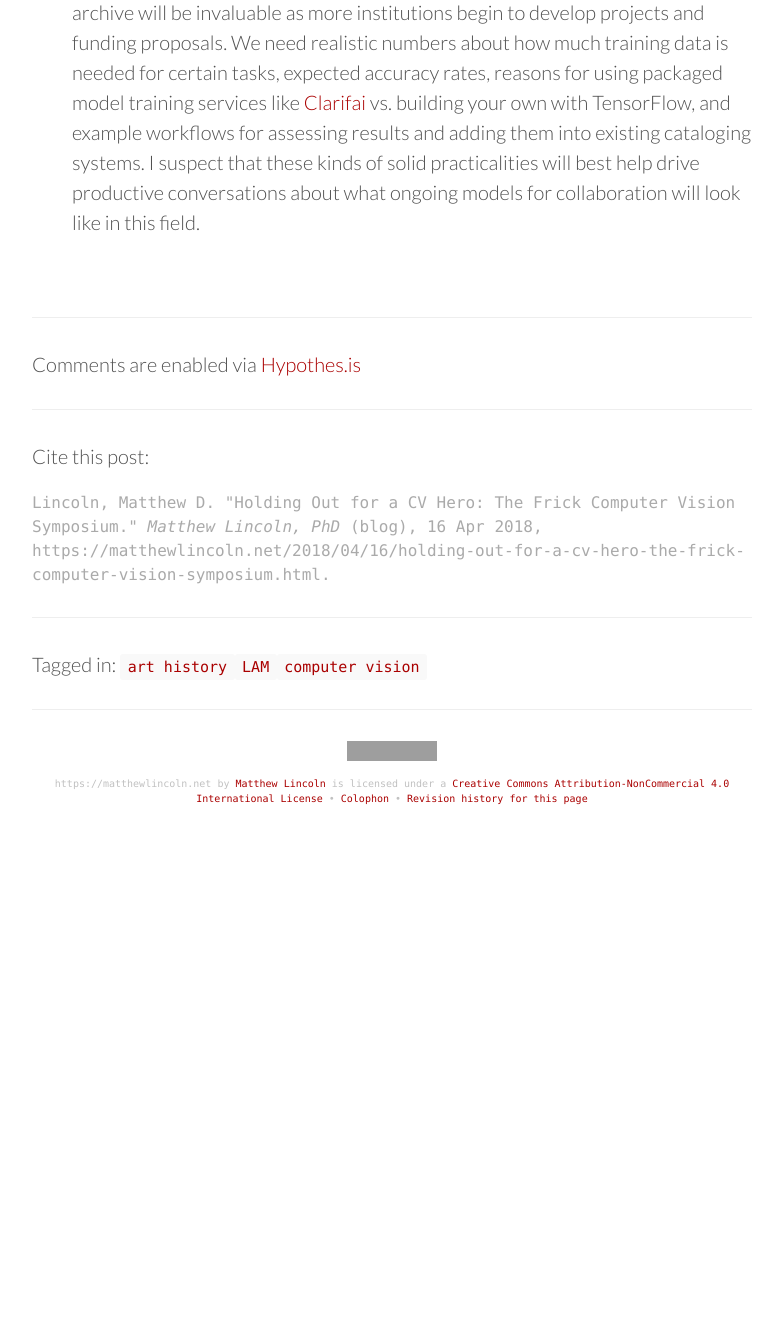
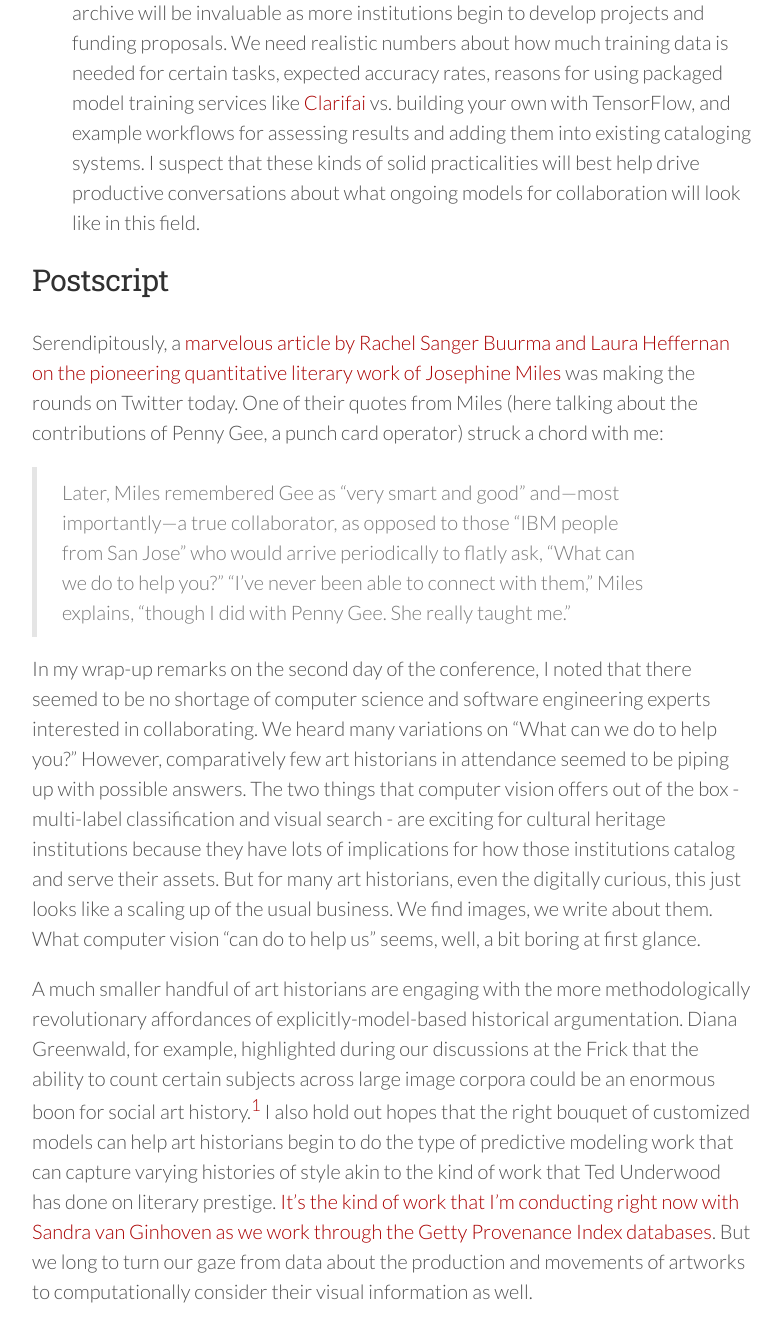
Before and after one commit to mdlincoln/mdlincoln.github.io, a Jekyll site: the page built from _posts/2018-04-16-holding-out-for-a-cv-hero-the-frick-computer-vision-symposium.md, in a window 1280 px wide and 1400 px high, scrolled down 3577 px. Shown: the top 1342 px of the window, without its empty margins (248-1030 px from the left). Built offline with Jekyll 4.4.1, drawn with Linux system fonts in a browser that asks for light colours; nearby versions of some CDN libraries; before the commit the page ends 4423 px from its top, so only the background shows below that; some of the changed text lies outside the part shown; grey boxes are pictures that could not be loaded.

Commit message:
postscript to frick CV essay

```diff
--- a/_posts/2018-04-16-holding-out-for-a-cv-hero-the-frick-computer-vision-symposium.md
+++ b/_posts/2018-04-16-holding-out-for-a-cv-hero-the-frick-computer-vision-symposium.md
@@ -68,3 +68,26 @@ Not just physical collections, though, but series of well-documented, specialize
   Alongside those solid datasets, I also think good white papers with lessons learned on projects like the early experiments the Frick has run with their photo archive will be invaluable as more institutions begin to develop projects and funding proposals.
 We need realistic numbers about how much training data is needed for certain tasks, expected accuracy rates, reasons for using packaged model training services like [Clarifai](https://www.clarifai.com/) vs. building your own with TensorFlow, and example workflows for assessing results and adding them into existing cataloging systems.
 I suspect that these kinds of solid practicalities will best help drive productive conversations about what ongoing models for collaboration will look like in this field.
+
+## Postscript
+
+Serendipitously, a [marvelous article by Rachel Sanger Buurma and Laura Heffernan on the pioneering quantitative literary work of Josephine Miles](https://modernismmodernity.org/forums/posts/search-and-replace) was making the rounds on Twitter today.
+One of their quotes from Miles (here talking about the contributions of Penny Gee, a punch card operator) struck a chord with me:
+
+>Later, Miles remembered Gee as "very smart and good" and—most importantly—a true collaborator, as opposed to those "IBM people from San Jose" who would arrive periodically to flatly ask, "What can we do to help you?" "I’ve never been able to connect with them," Miles explains, "though I did with Penny Gee. She really taught me."
+
+In my wrap-up remarks on the second day of the conference, I noted that there seemed to be no shortage of computer science and software engineering experts interested in collaborating.
+We heard many variations on "What can we do to help you?"
+However, comparatively few art historians in attendance seemed to be piping up with possible answers.
+The two things that computer vision offers out of the box - multi-label classification and visual search - are exciting for cultural heritage institutions because they have lots of implications for how those institutions catalog and serve their assets.
+But for many art historians, even the digitally curious, this just looks like a scaling up of the usual business.
+We find images, we write about them.
+What computer vision "can do to help us" seems, well, a bit boring at first glance.
+
+A much smaller handful of art historians are engaging with the more methodologically revolutionary affordances of explicitly-model-based historical argumentation.
+Diana Greenwald, for example, highlighted during our discussions at the Frick that the ability to count certain subjects across large image corpora could be an enormous boon for social art history.[^diana]
+I also hold out hopes that the right bouquet of customized models can help art historians begin to do the type of predictive modeling work that can capture varying histories of style akin to the kind of work that Ted Underwood has done on literary prestige.
+[It's the kind of work that I'm conducting right now with Sandra van Ginhoven as we work through the Getty Provenance Index databases](http://blogs.getty.edu/iris/predicting-the-past-digital-art-history-modeling-and-machine-learning/).
+But we long to turn our gaze from data about the production and movements of artworks to computationally consider their visual information as well.
+
+[^diana]: Not incidentally, Greenwald recently published an article on collecting artists that very explicitly uses model-based argumentation: "Colleague Collectors: A Statistical Analysis of Artists’ Collecting Networks in Nineteenth-Century New York," _Nineteenth-Century Art Worldwide_ 17, no. 1 (2018) <http://www.19thc-artworldwide.org/spring18/greenwald-on-artists-collecting-networks-in-nineteenth-century-new-york>
```
